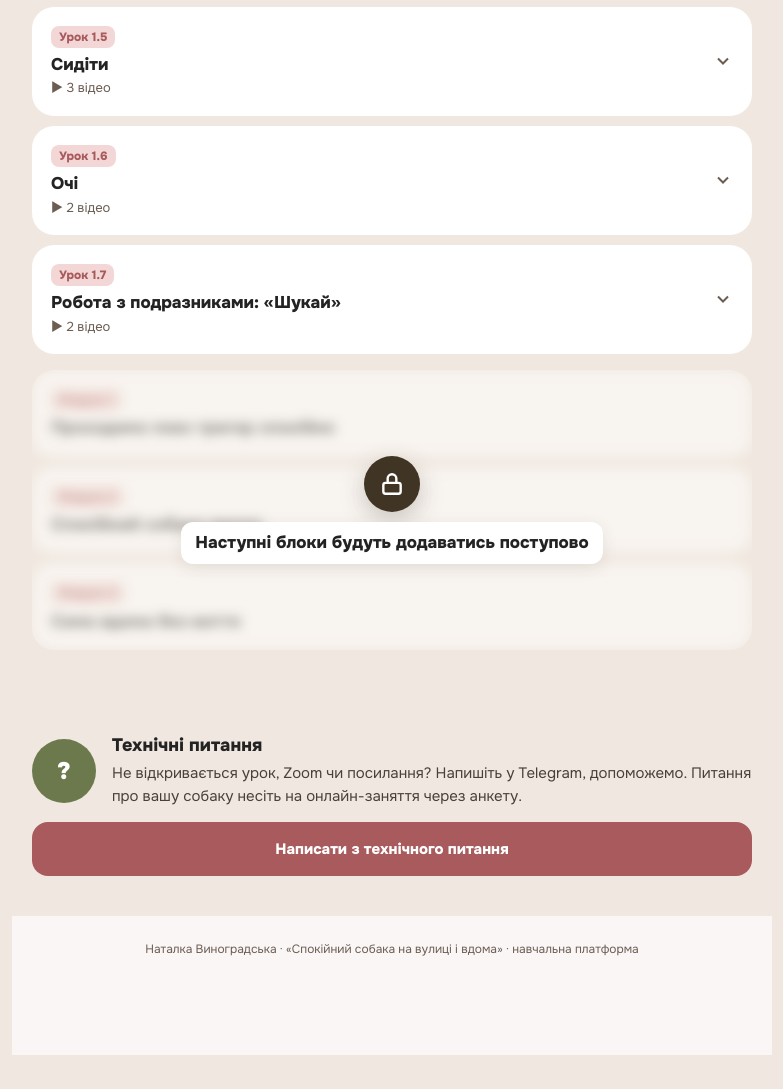
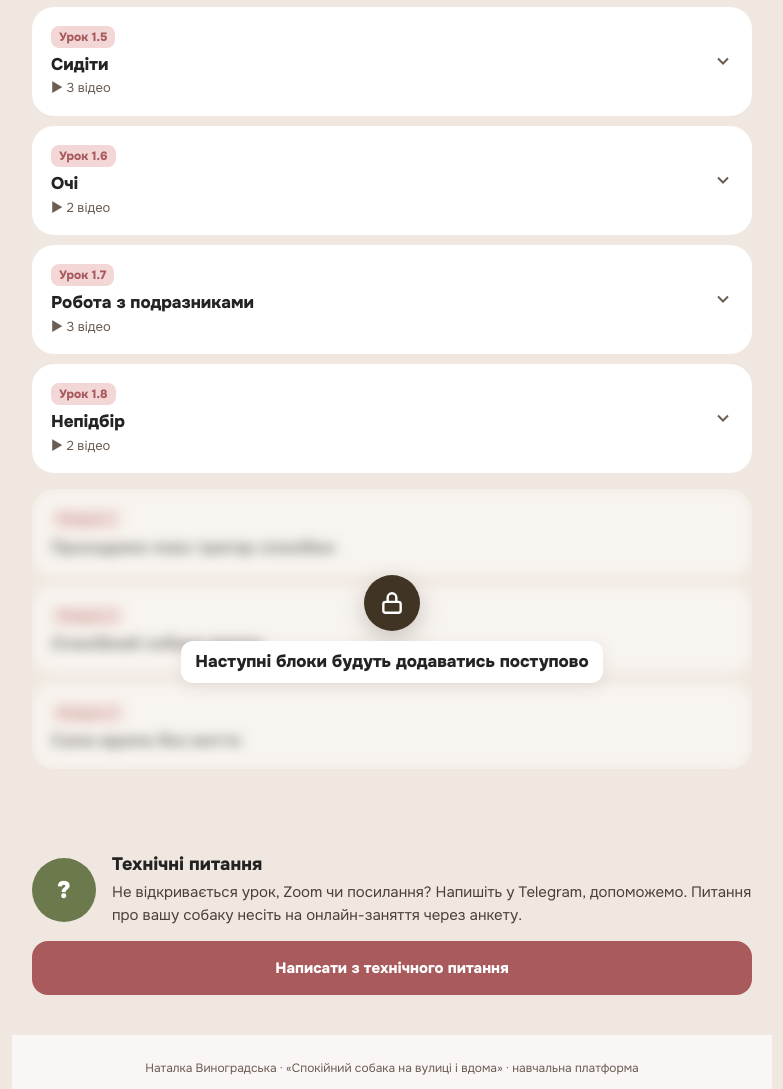
Before and after one commit to mogilevskakateryna-lgtm/spokiynyi-sobaka, a plain HTML site: page index.html in a window 1280 px wide. Shown: the part 2855-3944 px from the top of the page, without its empty margins (248-1031 px from the left). Before the commit the page ends 3910 px from the top, so only its background shows below. Drawn offline with Linux system fonts and the light colour scheme.

Commit message:
Модуль 1: робота з подразниками урок 3, урок 1.8 Непідбір
Co-Authored-By: Claude Opus 5.5 <noreply@anthropic.com>
Claude-Session: https://claude.ai/code/session_015YbT4ewqm6NZpVmsw5f65S

```diff
--- a/index.html
+++ b/index.html
@@ -460,9 +460,13 @@ footer{padding-bottom:96px!important}
     {n:'1.6', t:'Очі', ct:['Вправа','«Очі»'], bg:'#6C794D', acc:'#F3E6B8', videos:[
       {label:'Очі · урок 1', yt:'cV-Ebs46DdM', note:[{ul:['Ведемо шматком від собачого носа собі до підборіддя; коли собака підняв погляд, похвалити, повільно опустити шматок, погодувати','Якщо собака відволікається, знову опускаємо руку з їжею до собаки, підказуємо','Коли собака одразу піднімає на вас погляд, додаємо команду']},{h:'Ускладнюємо', ul:['Команда, рука від собаки собі до підборіддя, руку заховати за спину, похвалити собаку, коли він подивився на вас, погодувати']},{h:'Коли це вийшло', ul:['Команда, чекаємо, поки собака на вас подивиться, похвалити, погодувати']},{warn:'❗ Якщо собака починає стрибати, вибивати їжу з рук, ховаємо їжу за спину й переробляємо. Важливо не включатись емоційно, не говорити з собакою, не сваритись'}]},
       {label:'Сидіти + очі', yt:'irIhKZbkEgE', note:[{h:'Садимо собаку, після цього', ul:['Команда, рука від собачого носа собі до підборіддя, похвалити, віддати їжу']},{h:'Коли це вийшло', ul:['Команда, рука від собаки собі до підборіддя, руку заховати за спину, похвалити собаку, коли він подивився на вас, погодувати']},{h:'Коли це вийшло', ul:['Команда, чекаємо, поки собака на вас подивиться, похвалити, погодувати']}]}]},
-    {n:'1.7', t:'Робота з подразниками: «Шукай»', ct:['Робота з подразниками:','«Шукай»'], bg:'#54452F', acc:'#E8B4B5', videos:[
+    {n:'1.7', t:'Робота з подразниками', ct:['Робота','з подразниками'], bg:'#54452F', acc:'#E8B4B5', videos:[
       {label:'Шукай · урок 1', yt:'C-1aI7Xqiuo', note:[{p:'Розділ «Робота з подразниками». Тут будуть дві вправи, перша — «Шукай».'},{h:'Купити пошуковий килимок', html:'<a href="https://www.instagram.com/chill_mpet/" target="_blank" rel="noopener">Instagram chill_mpet</a> або <a href="https://original.k9shop.com.ua/products/nyuhalnij-kilimok" target="_blank" rel="noopener">k9shop.com.ua</a>'},{h:'Завдання', ul:['Команда','Показати жменьку їжі собаці','Кинути на пошуковий килимок']},{p:'Спершу тренуйтесь вдома з домашніми подразниками, потім на траві. Цю вправу використовуємо і для роботи з подразниками на вулиці, і з домашніми (звуки за дверима, гавкіт собак за вікном).'}]},
-      {label:'Шукай · урок 2', yt:'geSy8s8Sn8U', note:[{ul:['Легкий подразник (собака на відстані, гості в іншій кімнаті, запис дзвінка чи гавкоту собак)','Команда, показати їжу, кинути перед собакою їжу','Поступово зменшуємо дистанцію до подразника або збільшуємо його силу (реальний дзвінок, гавкіт тощо)','Обовʼязково контролювати собаку повідком']},{warn:'Важливо: подразник має бути такої сили, за якої собака без проблем переключається на пошук'}]}]}
+      {label:'Шукай · урок 2', yt:'geSy8s8Sn8U', note:[{ul:['Легкий подразник (собака на відстані, гості в іншій кімнаті, запис дзвінка чи гавкоту собак)','Команда, показати їжу, кинути перед собакою їжу','Поступово зменшуємо дистанцію до подразника або збільшуємо його силу (реальний дзвінок, гавкіт тощо)','Обовʼязково контролювати собаку повідком']},{warn:'Важливо: подразник має бути такої сили, за якої собака без проблем переключається на пошук'}]},
+      {label:'Урок 3', yt:'7VEZE099UAg', note:[{h:'1 етап', ul:['«Йес» і рука назад','Повторюємо, допоки собака автоматично на «йес» не бігтиме до вас']},{h:'2 етап', ul:['Короткий повідок, тримаємо собаку біля себе','Чекаємо погляду, «йес»']},{h:'3 етап', ul:['Короткий повідок, тримаємо собаку біля себе','Чекаємо погляду, імʼя, «йес»']},{h:'4 етап', ul:['Кличемо собаку, «йес»','Довгий повідок: чекаємо, коли собака на щось відволікається, кличемо по імені, «йес»','Якщо ігнорує: короткий повідок, відходимо назад і тягнемо повідок на себе']},{h:'Важливі моменти', ul:['Дистанція до подразника така, на якій собака може переключитись','Коли собака біжить до вас, хвалимо голосом','При сильних тригерах додаємо пошук шматочків, коли собака до вас підбіг']}]}]},
+    {n:'1.8', t:'Непідбір', ct:['Непідбір','на прогулянці'], bg:'#A85A5C', acc:'#FFE3D6', videos:[
+      {label:'Урок 1', yt:'e9urfWd3ijQ', note:[{h:'Етап 1', ul:['Покласти перед собакою провокацію: великий шматок','Тримати собаку на короткому повідку','Собака тягнеться до їжі: ніяк не реагувати, мовчки чекати, коли собака припинить тягнутись і подивиться на вас або відвернеться від їжі','У цей момент сказати «йес», відбігти назад і погодувати собаку (як у вправі з розділу «Робота з подразниками»)','Смаколик у вашій руці має бути смачнішим за провокацію','Повторити багато разів']},{h:'Етап 2', ul:['Розкладати провокації в різні місця','Важливо чітко памʼятати, де ви залишили їжу, та контролювати довжину повідка, щоб собака ні в якому разі не схопив їжу','Використовуйте різну їжу на різних локаціях','На цьому етапі вводимо негативну реакцію, коли собака тягнеться до їжі. Як тільки тягнутись перестала, хвалити та робити «йес»']}]},
+      {label:'Урок 2', yt:'nKU-DH8bbEw', note:[{h:'Команди на фоні їжі', ul:['Водити собаку за собою на повідку; коли собака слідує за вами, хвалити й годувати','Рух «поруч» на фоні їжі','«Сидіти» на їжі, можна додатково підкидати шматки собаці під лапи','«До мене», коли собака зацікавився їжею']}]}]}
   ];
   /* ──────────────────────────────── */
 
```
